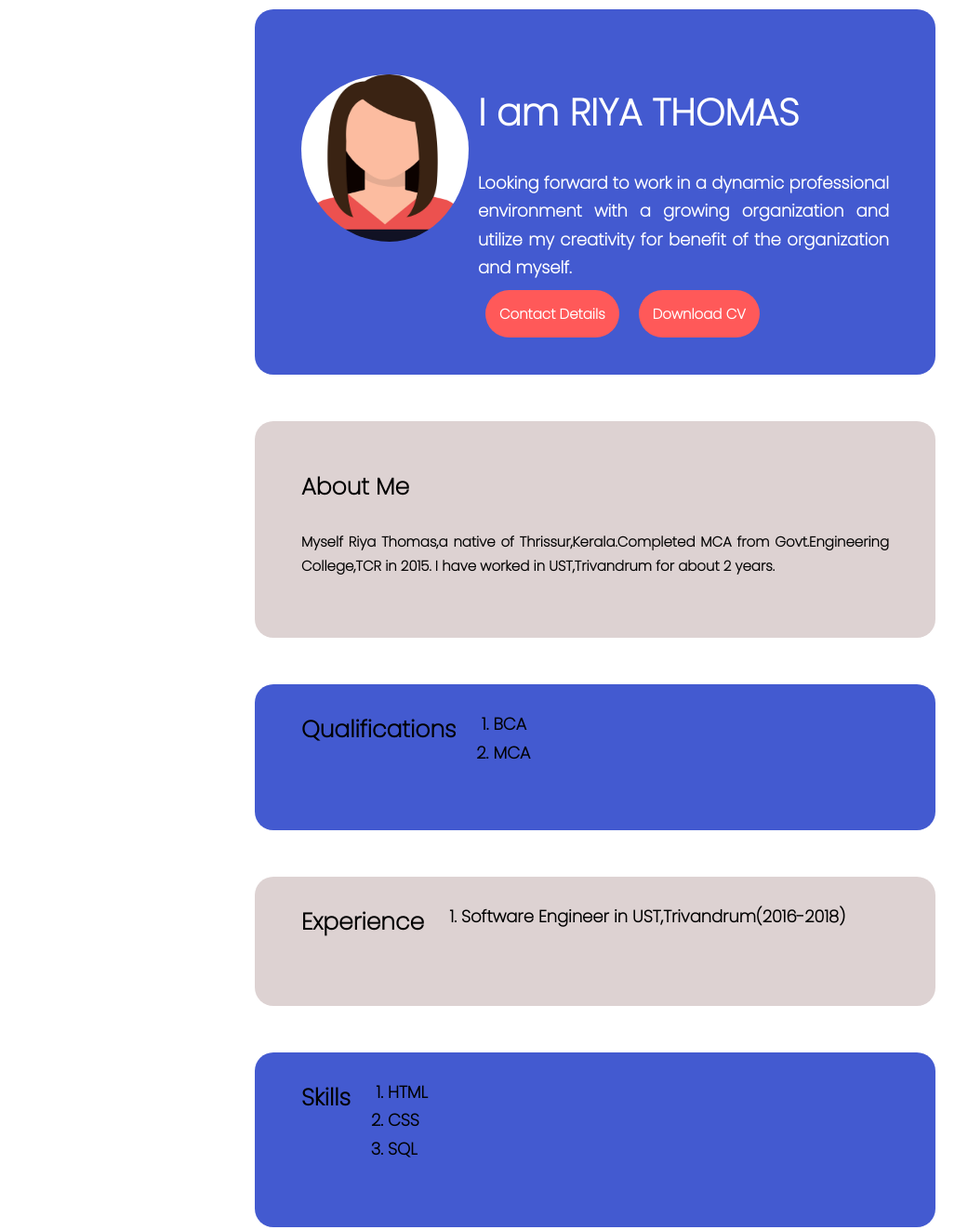
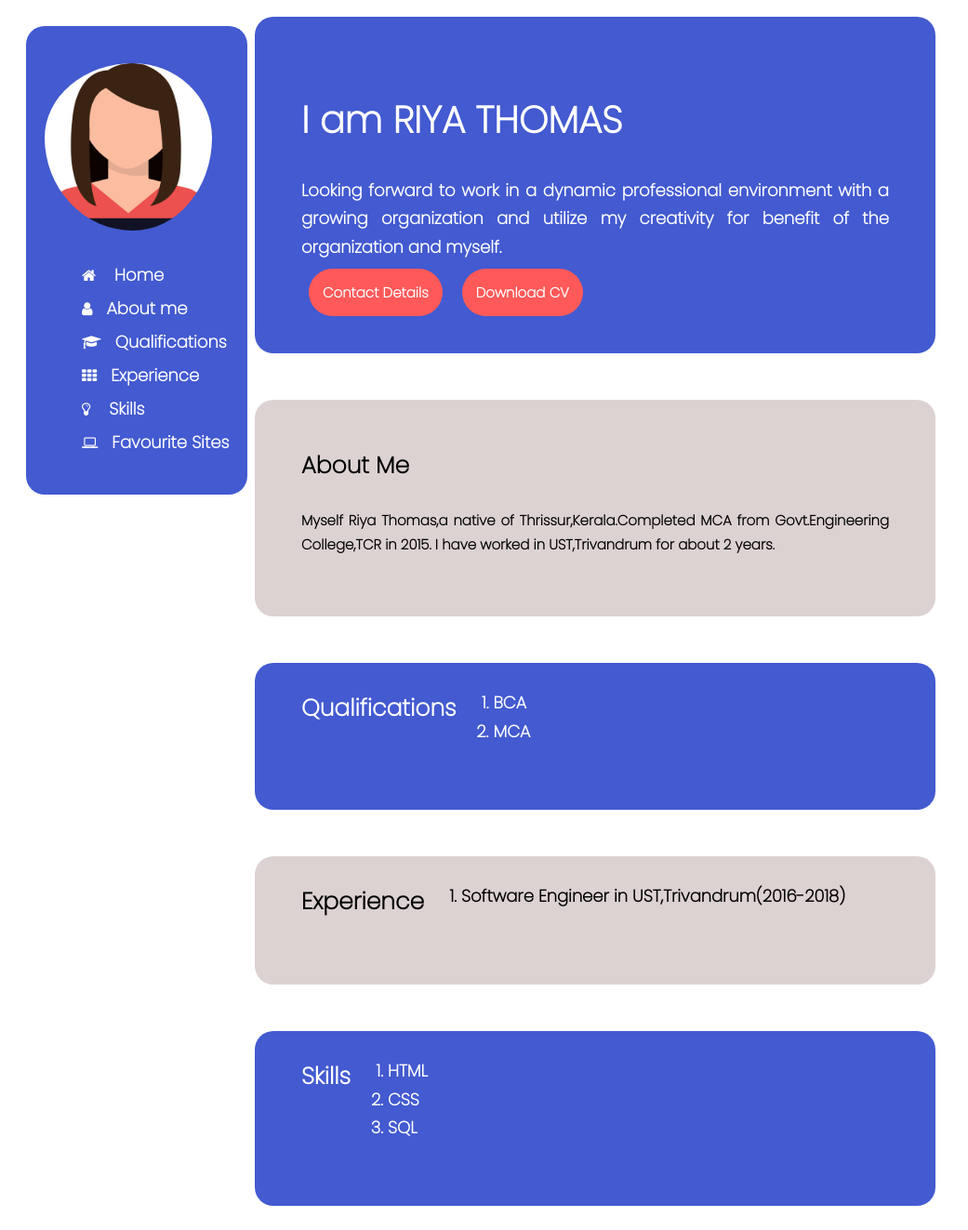
Before and after one commit to riyathomas30/riyaradhtml1, a plain HTML site: page index.html in a window 1280 px wide. Shown: the top 1323 px of the page at 93% size, without its empty margins (0-1041 px from the left). Drawn offline with Linux system fonts and the light colour scheme.

Commit message:
updated index.html

```diff
--- a/index.html
+++ b/index.html
@@ -6,18 +6,33 @@
         RIYA THOMAS
     </title>
     <link rel="stylesheet" type="text/css" href="style.css">
+    <link rel="stylesheet" href="https://cdnjs.cloudflare.com/ajax/libs/font-awesome/4.7.0/css/font-awesome.min.css">
     <link rel="preconnect" href="https://fonts.googleapis.com">
     <link rel="preconnect" href="https://fonts.gstatic.com" crossorigin>
     <link href="https://fonts.googleapis.com/css2?family=Poppins:wght@200&display=swap" rel="stylesheet">
-    <meta name="viewport" content="width=device-width, initial-scale=1">
     </head>
+
     <body>
-    <div class="maindiv" id="topofthepage">
+        <div class="dashboard">
 
-        <div class="introduction">
-            <div>
+            <div class="sidebar">
+
                 <img src="images/profile.jpg" alt="Profilepic" />
+
+                <ul>
+                    <li><i class="fa fa-home"></i> <a href="#home">Home</a></li>
+                    <li><i class="fa fa-user"></i><a href="#aboutme">About me</a></li>
+                    <li><i class="fa fa-graduation-cap"></i><a href="#qualification">Qualifications</a></li>
+                    <li><i class="fa fa-th"></i><a href="#experience">Experience</a>  </li>
+                    <li> <i class="fa fa-lightbulb-o"></i> <a href="#skills">Skills</a> </li>
+                    <li><i class="fa fa-laptop"></i><a href="#favourite">Favourite Sites</a></li>
+                </ul>
+
             </div>
+            <div class="maindiv" id="topofthepage" >
+
+                <div class="home" id="home">
+
 
                     <div>
                         <h1>I am RIYA THOMAS</h1>
@@ -33,7 +48,7 @@
                     </div>
                 </div>
 
-        <div class="aboutme">
+                <div class="aboutme" id="aboutme">
 
                     <h3>About Me</h3>
 
@@ -44,7 +59,7 @@
                 </div>
 
 
-        <div class="qualification" style="padding-top:10px">
+                <div class="qualification" id="qualification" style="padding-top:10px">
                     <p>
                         <strong>Qualifications</strong>
                     </p>
@@ -55,7 +70,7 @@
                         </ol>
                     </p>
                 </div>
-        <div class="experience" style="padding-top:10px">
+                <div class="experience" id="experience" style="padding-top:10px">
                     <p>
                         <strong>Experience</strong>
                     </p>
@@ -65,7 +80,7 @@
                         </ol>
                     </p>
                 </div>
-        <div class="skills" style="padding-top:10px">
+                <div class="skills" id="skills" style="padding-top:10px">
                     <p>
                         <strong>Skills</strong>
                     </p>
@@ -79,7 +94,7 @@
                         </ol>
                     </p>
                 </div>
-        <div class="favourite">
+                <div class="favourite" id="favourite">
                     <p>
                         <strong>Favourite Sites</strong>
                     </p>
@@ -98,6 +113,7 @@
 
 
             </div>
+            </div>
     </body>
 
 </html>
--- a/style.css
+++ b/style.css
@@ -1,6 +1,46 @@
-.introduction {
+.dashboard
+{
+
+	display:flex;
+}
+.sidebar {
 	background-color: #435AD0;
-	display: flex;
+	border-radius: 20px;
+	font-family: "Poppins", Sans-serif;
+	font-size: 18px;
+	font-weight: 900;
+	color: #ffffff;
+
+	margin: 20px;
+	padding: 20px;
+	line-height: 2;
+	position: fixed;
+
+}
+	.sidebar li {
+
+		list-style:none;
+
+	}
+	.sidebar i {
+		padding-right: 15px;
+		font-size: 0.9em
+	}
+	.sidebar a{
+		color: #ffffff;
+		text-decoration: none;
+
+	}
+
+.sidebar img {
+	width: 180px;
+	height: 180px;
+	border-radius: 60%;
+	padding: 20px 10px 0px 0px;
+}
+.home {
+	background-color: #435AD0;
+	display:flex;
 	margin: auto;
 	width: 50%;
 	border-radius: 20px;
@@ -14,21 +54,14 @@
 	color: #ffffff;
 }
 
-	.introduction h1 {
+	.home h1 {
 		color: #ffffff;
 		font-size: 40px;
 		font-weight: 700;
 	}
 
-	.introduction img {
 
-		width: 180px;
-		height: 180px;
-		border-radius: 60%;
-		padding:20px 10px 0px 0px;
-	}
-	.introduction a {
-
+	.home a {
 		background-color: #FF5959;
 		color: #ffffff;
 		text-decoration: none;
@@ -37,19 +70,12 @@
 		font-size: 15px;
 		margin: 4px 8px;
 		cursor: pointer;
-		border-radius:40px;
+		border-radius: 40px;
 	}
 
-		.introduction a:hover {
+		.home a:hover {
 			background-color: #4A63E7;
 			color: #ffffff;
-			/*text-decoration: none;
-			padding: 15px;
-			text-align: center;
-			font-size: 15px;
-			margin: 4px 2px;
-			cursor: pointer;
-			border-radius: 40px;*/
 		}
 
 .aboutme {
@@ -74,7 +100,8 @@
 	margin-top: 10px;
 }
 
-.skills {
+
+.qualification,.skills {
 	background-color: #435AD0;
 	display: flex;
 	margin: 50px auto;
@@ -87,42 +114,15 @@
 	font-family: "Poppins", Sans-serif;
 	font-size: 18px;
 	font-weight: 900;
+	color: #ffffff;
 }
 
-.qualification {
-	background-color: #435AD0;
-	display: flex;
-	margin: 50px auto;
-	width: 50%;
-	border-radius: 20px;
-	text-align: left;
-	text-align: justify;
-	padding: 50px;
-	line-height: 1.7;
-	font-family: "Poppins", Sans-serif;
-	font-size: 18px;
-	font-weight: 900;
-}
 
-.experience {
-	background-color: #ddd2d2;
-	display: flex;
-	margin: auto;
-	width: 50%;
-	border-radius: 20px;
-	text-align: left;
-	text-align: justify;
-	padding: 50px;
-	line-height: 1.7;
-	font-family: "Poppins", Sans-serif;
-	font-size: 18px;
-	font-weight: 900;
-}
 
 strong {
 	font-size: 25px;
 }
-.favourite {
+.favourite, .experience {
 	background-color: #ddd2d2;
 	display: flex;
 	margin: 50px auto;
```
Lines whose indentation alone changed are shown as unchanged.
